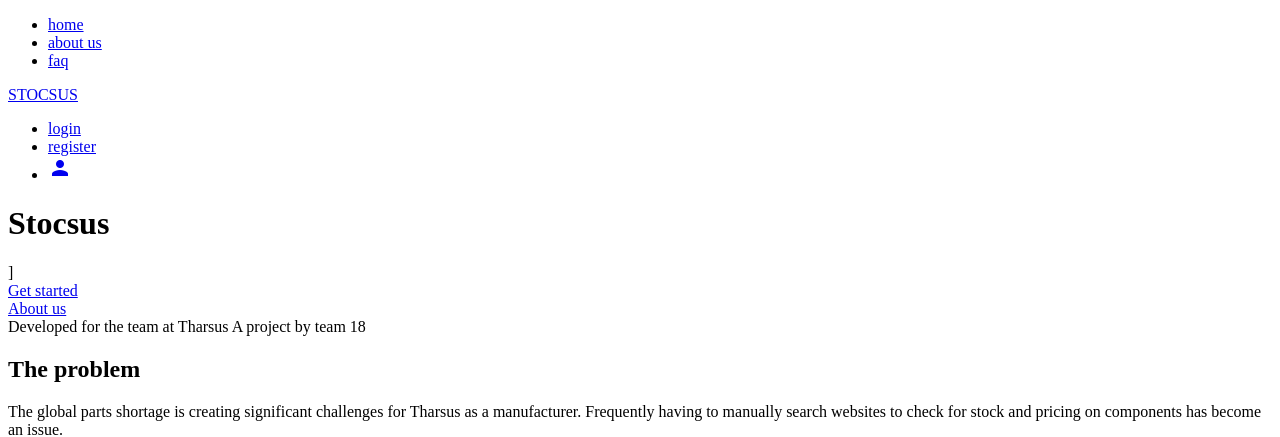
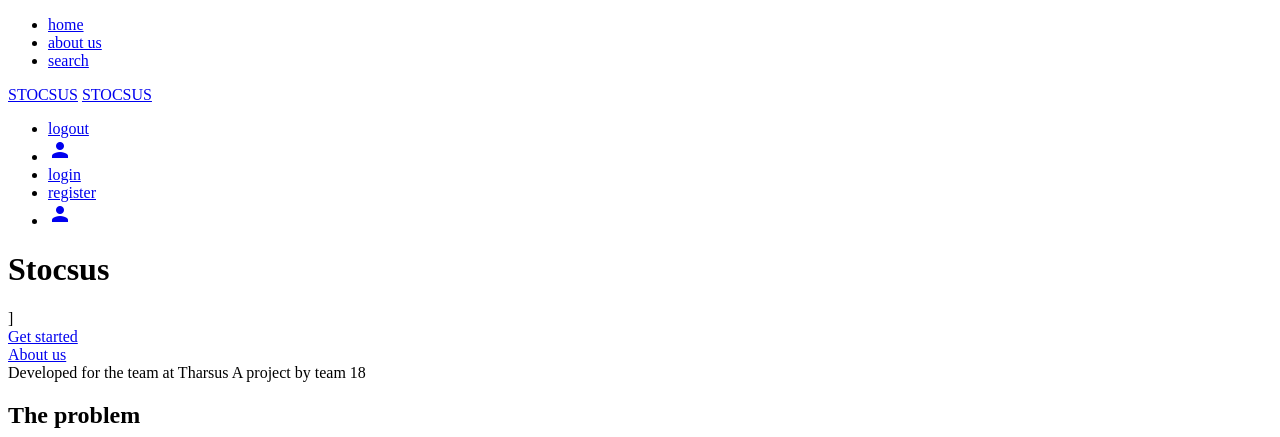
Before and after one commit to tomalexsmith/Stocsus, a Flask app: page / in a window 1280 px wide. Shown: the top 437 px of the page. Run offline with Flask 2, Linux system fonts and the light colour scheme.

Commit message:
Update base.html
Temporarily commented out user authentication checks, as feature has not yet been implemented into the backend.

```diff
--- a/templates/base.html
+++ b/templates/base.html
@@ -17,33 +17,33 @@
     <header>
         <div class="navbar_container">
             <ul class="nav_left">
-                <li class="hover"><a href="{{ url_for('users.index') }}">home</a></li>
+                <li class="hover"><a href="{{ url_for('index') }}">home</a></li>
                 <li class="hover"><a href="#about">about us</a></li>
-                {% if current_user.is_authenticated %}
-                    <li class="hover"><a href="{{ url_for('users.search') }}">search</a></li>
-                {%  endif %}
-                <li class="hover"><a href="{{ url_for('users.faq') }}">faq</a></li>
+                {#% if current_user.is_authenticated %#}
+                    <li class="hover"><a href="{{ url_for('search_blueprint.search') }}">search</a></li>
+                {#%  endif %#}
+                {#<li class="hover"><a href="{{ url_for('users.faq') }}">faq</a></li>#}
             </ul>
             <div class="logo">
-                {% if current_user.is_authenticated %}
-                    <a href="{{ url_for('search.main_search') }}">STOCSUS</a>
-                {% else %}
+                {#% if current_user.is_authenticated %#}
+                    <a href="{{ url_for('search_blueprint.search') }}">STOCSUS</a>
+                {#% else %#}
                     <a href="{{ url_for('index') }}">STOCSUS</a>
-                {%  endif %}
+                {#%  endif %#}
             </div>
             <ul class="nav_right">
-                {% if current_user.is_authenticated %}
+                {#% if current_user.is_authenticated %#}
                     <li><a href="{{ url_for('users.logout') }}">logout</a></li>
                     <li><a href="{{ url_for('users.profile') }}">
                         <span class="material-icons">person</span>
                     </a></li>
-                {% else %}
+                {#% else %#}
                     <li><a href="{{ url_for('users.login') }}">login</a></li>
                     <li><a href="{{ url_for('users.register') }}">register</a></li>
                     <li><a href="{{ url_for('users.login') }}">
                         <span class="material-icons">person</span>
                     </a></li>
-                {% endif %}
+                {#% endif %#}
             </ul>
         </div>
 
```
